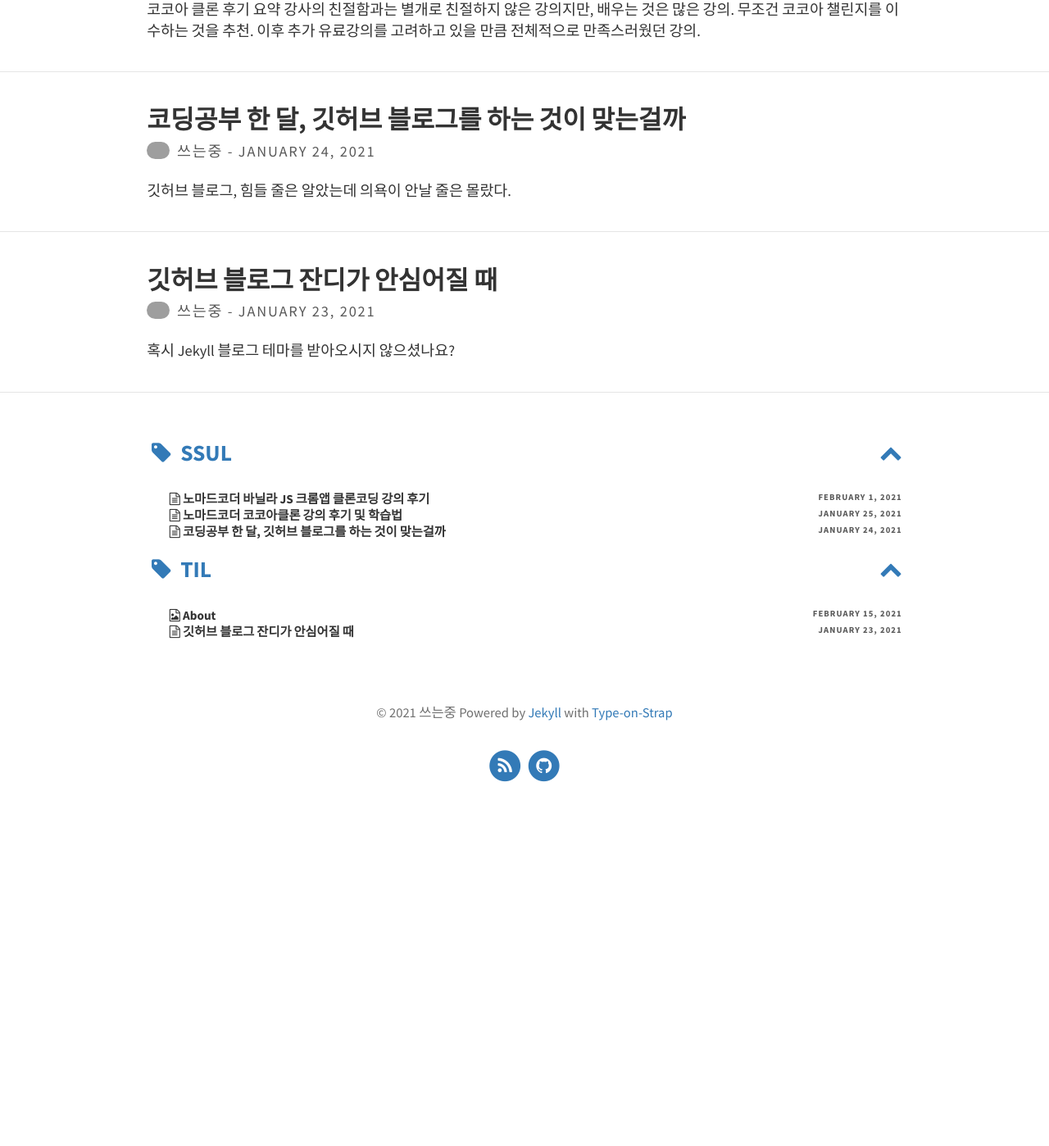
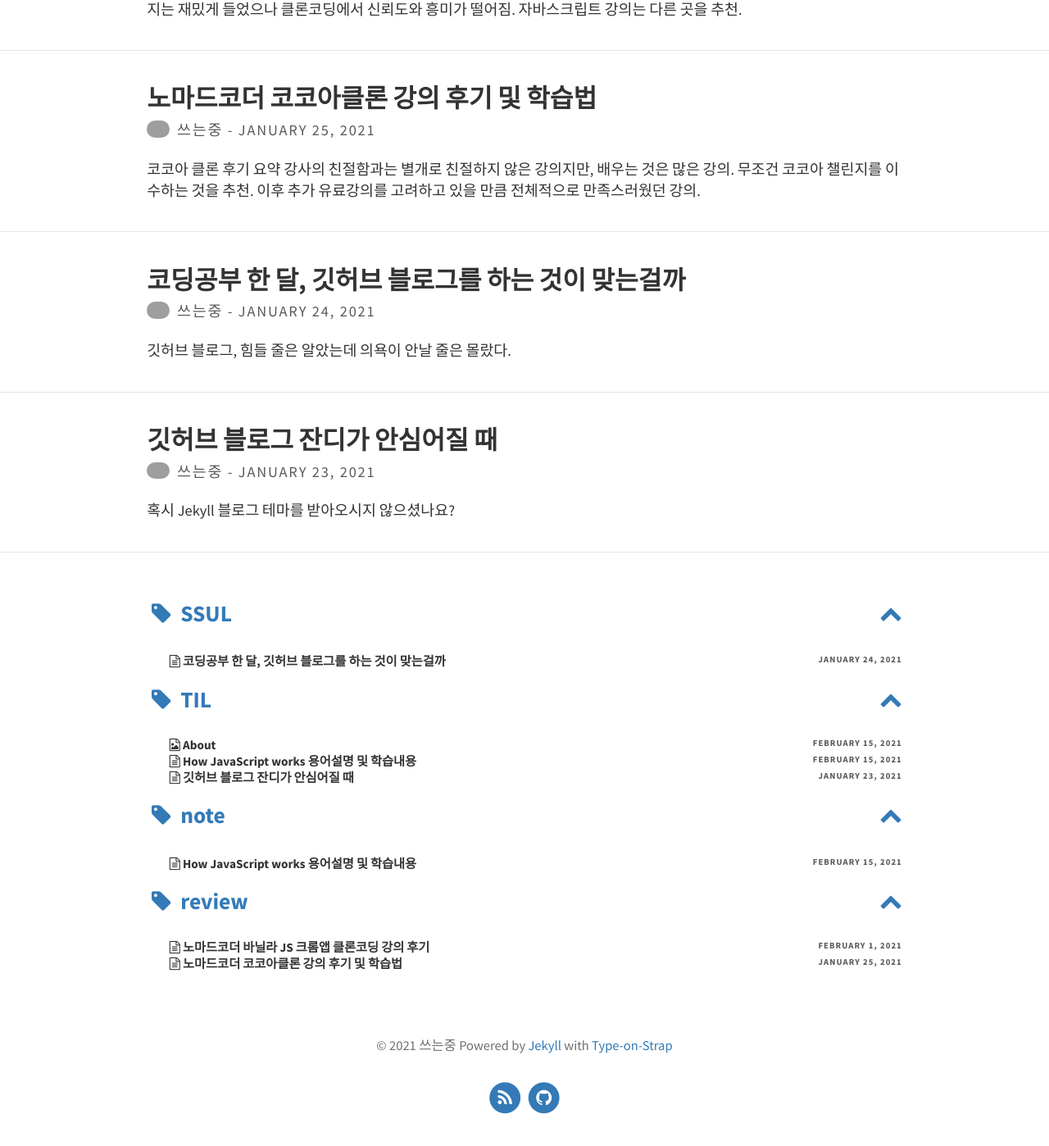
Before and after one commit to TaeIng/taeing.github.io, a Jekyll site: the page built from index.html, in a window 1280 px wide and 1400 px high, scrolled down 847 px. Shown: the whole window at 82% size. Built offline with Jekyll 4.4.1, drawn with Linux system fonts in a browser that asks for light colours; the list of posts is cut into pages by our own code; before the commit the page ends 1841 px from its top, so only the background shows below that; part of the change alters nothing that is shown; some of the changed text lies outside the part shown; grey boxes are pictures that could not be loaded.

Commit message:
Post: blog post add && tags modify

```diff
--- a/_posts/2021-01-25-kokoa-review.md
+++ b/_posts/2021-01-25-kokoa-review.md
@@ -2,7 +2,7 @@
 layout: post
 title: 노마드코더 코코아클론 강의 후기 및 학습법
 author: 쓰는중
-tags: [SSUL]
+tags: [review]
 excerpt_separator: <!--more-->
 ---
 
--- a/_posts/2021-02-01-nomad-js-review.md
+++ b/_posts/2021-02-01-nomad-js-review.md
@@ -2,7 +2,7 @@
 layout: post
 title: 노마드코더 바닐라 JS 크롬앱 클론코딩 강의 후기
 author: 쓰는중
-tags: [SSUL]
+tags: [review]
 excerpt_separator: <!--more-->
 ---
 
--- /dev/null
+++ b/_posts/2021-02-15-JS-theory-study.md
@@ -0,0 +1,76 @@
+---
+layout: post
+title: How JavaScript works 용어설명 및 학습내용
+author: 쓰는중
+tags: [note, TIL]
+excerpt_separator: <!--more-->
+---
+
+<h3>How JavaScript works에 기반한 자바스크립트 이론공부</h3>
+ <!--more-->
+
+
+유데미에서 영어강의로 자바스크립트를 공부하던 중, 자바스크립트에 대한 이론 파트에서 막혔다. 미천한 영어실력의 한계라 생각되어, 자바스크립트에 대해 잘 설명되어 있는 [How JavaScript works](https://engineering.huiseoul.com/search?q=%EC%9E%90%EB%B0%94%EC%8A%A4%ED%81%AC%EB%A6%BD%ED%8A%B8%EB%8A%94%20%EC%96%B4%EB%96%BB%EA%B2%8C%20%EC%9E%91%EB%8F%99%ED%95%98%EB%8A%94%EA%B0%80)를 번역한 것을 찾아 공부했다.
+
+영어여서 이해를 못한 것이 아니었다. 한국말임에도 불구하고 한 문단을 이해하는데에만 30분씩 걸리기도 하였다. 이론에 대한 설명을 몰라 설명에 대한 설명을 찾고, 설명에 대한 설명을 몰라 설명에 대한 설명에 대한 설명을 찾는 식이었다. 스트레스도 많이 받고 생각보다 시간도 많이 걸렸지만, 덕분에 프로그래밍 기술에 대한 상식이 어느정도 생기게 되었다.
+
+#### 기초 용어
+- 트리(Tree) [Paper-Kim 블로그 참고](https://blog.naver.com/vsky712/220558382259)
+- 노드(Node): 트리를 구성하는 기본 원소
+- Branch/Link/Edge(가지/관계/링크/분기): 노드와 노드 간의 연결선
+- Degree(각도): 각 노드가 가진 가지의 수
+- Order(차수): 자식 노드들 중 자식을 최대로 보유한 개수
+- Root node(루트노드): 최상위에 위치한 노드
+- Left node(리프노드): Root가 아닌 노드
+- Terminal node(단말노드): Degree가 0인 노드
+
+#### How JavaScript works 용어
+
+[code-bebop의 블로그](https://velog.io/@code-bebop/JS-%EC%9D%B4%EB%B2%A4%ED%8A%B8-%EB%A3%A8%ED%94%84-%EC%BD%9C%EB%B0%B1-%ED%81%90)를 많이 참고하였습니다.
+
+- interpreter인터프리터(해석): 기계어를 한줄씩 해석하며 실행, ex)파이썬
+- compiler컴파일(편집): 기계어를 한번에 해석 후 실행 ex) C/C++
+- Garbage Collection(GC): 이미 할당된 메모리에서 더 이상 사용하지 않는 메모리를 해제하는 행동.
+- ex메모리 청소부. Heap과 MethodArea에서 사용되지 않는 Object를 삭제한다
+- Heap: 자료를 크기나 순서에 따라 이진트리 형태로 쌓은 것
+- 단일 쓰레드(single-threaded) :OS시스템 함수의 도움으로 하나의 프로세스와 이에 속하는 스레드라는 자원을 할당받게 됨
+- 콜백큐(callbac kqueue):웹 API에서 비동기 작업들이 실행된 후 호출되는 콜백 함수들을 기다리는 공간으로 여러개의 큐로 이루어져 있음. 이벤트 루프가 정해준 순서대로 선입선출 방식을 따른다.
+- 데드락(Dead lock): 교착 상태’ 불리며 한정된 자원으로 인해 프로세스가 멈추어 버리는 현상
+- 저스트인타임 컴파일(JIT compile): 동적번역이라고도 불리며 프로그램을 실제 실행하는 시점에서 기계어로 번역하는 컴파일 기법
+- 딕셔너리(dictionary): { 사과 : apple , 바나나 : banana } 와 같은 key : value 구조
+- 파라미터(parameter): 인수, 매개 변수
+- 레지스터(register):  CPU 내부에 존재하는 아주 적은 데이터를 잠시 저장할 수 있는 공간이며, 하나의 명령어에서 다른 명령어 또는 운영체계가 제어권을 넘긴 다른 프로그램으로 데이터를 전달하기 위한 장소를 제공. 플립플롭(flip flop)으로 구성
+- 동기(Syncronous): 요청을 보내고 해당 요청에 대한 응답을 받기 전 까지 다음 동작을 실행하지 않는다.
+- 비동기(Ansyncoronous): 요청을 보내고 해당 요청에 대한 응답 여부에 상관없이 다음 동작을 실행한다.
+- ajax: Asynchronous JavaScript and XML의 약자. 자바스크립트를 이용해서 비동기식으로 서버와 통신하는 방식
+- 전역변수(global): var 등으로 정의한 변수로, 코드 어디에서나 접근 가능하다. 프로그램 실행 내내 메모리를 차지하고, 프로그램이 복잡해질수록 오류 발생확률이 높아져, 자제하는 것이 좋다.
+- 지역변수(local): 변수가 선언된 영역 내에서만 사용 가능한 코드. 전역변수보다 우선순위가 높다.
+
+
+#### 최적화된 자바스크립트 코드를 작성하는 방법
+
+객체 속성의 순서: 객체 속성을 항상 같은 순서로 초기화해서 히든클래스 및 이후에 생성되는 최적화 코드가 공유될 수 있도록 합니다
+
+동적 속성: 객체 생성 이후에 속성을 추가하는 것은 히든 클래스가 변하도록 강제하고 이전의 히든클래스를 대상으로 최적화되었던 모든 메소드를 느리게 만듭니다. 대신에 모든 객체의 속성을 생성자에서 할당합니다
+
+메소드: 동일한 메소드를 반복적으로 수행하는 코드가 서로 다른 메소드를 한 번씩만 수행하는 코드 보다 더 빠르게 동작합니다(인라인 캐싱 때문)
+
+배열: 값이 띄엄띄엄 있어서 키가 계속해서 증가하는 숫자가 되지 않는 배열은 피하는게 좋습니다. 모든 요소를 가지지는 않는 배열은 해시테이블입니다. 이와 같은 배열의 요소들은 접근하기에 많은 비용이 듭니다. 또한 커다란 배열을 미리 할당하지 않도록 하십시오. 사용하면서 크기가 커지도록 하는 게 낫습니다. 마지막으로 배열의 요소를 삭제하지 마십시오. 그 배열의 키가 띄엄띄엄 배치됩니다.
+
+태깅된 값: V8은 객체와 숫자를 32비트로 표현합니다. 어떤 값이 오브젝트(flag = 1)인지 혹은 정수(flag = 0)인지는 SMI(Small Integer)라는 하나의 비트에 저장하고 이 때문에 31비트가 남습니다. 따라서 어떤 숫자가 31비트 보다 크면 V8은 이 숫자를 분리해서 더블 타입으로 전환한 다음 이 숫자를 넣을 새로운 객체를 생성합니다. 이러한 동작은 비용이 높으므로 가능한한 31비트의 숫자를 사용하도록 하십시오.
+
+세션스택의 우리 개발자들은 고도로 최적화된 자바스크립트 코드를 작성하기 위해 이러한 베스트프랙티스를 따르려고 노력합니다. 왜냐하면 한 번 어떤 프로덕션 웹 앱이 세션스택에 통합화가 이루어지면 모든 것을 녹화하기 때문입니다. 모든 DOM의 변화와 사용자 상호작용, 자바스크립트 예외, 스택 트레이스, 네트워크 요청 실패, 디버깅 메세지 등이 포함됩니다.
+
+세션스택을 이용하면 웹앱의 문제들을 비디오처럼 재생시켜 볼 수 있으며 사용자에게 일어나는 모든 것을 볼 수 있습니다. 그리고 이 모든 것들이 웹앱에는 서능 저하를 일으키지 않고 가능합니다.
+무료로 시작할 수 있는 [플랜](http://app.sessionstack.com/)도 있습니다.
+
+
+#### 배운 것
+
+- 서로 다른 메소드를 수행하는 코드보다 동일한 메소드를 반복수행하는 코드가 더 빠르다.
+- 중간중간 값이 비어있거나 어긋나는 배열보다 키가 계속해서 증가하는 배열이 더 빠르다.
+- 객체속성이 같은 순서로 되어있어야 최적화 코드가 공유되어 더 빠르다.
+- 최적화 코드가 수정되거나 사용하지 못하면 느려진다.
+- 반복되는 함수호출로 데드락이 되지 않도록 해야한다.
+- GC가 처리하지 못하는 코드작성(앞으로 필요없는 코드임에도 계속 참조되는 코드)을 지양해야 한다.
+- 세션스택으로 웹의 성능이나 문제를 알 수 있다.
```
